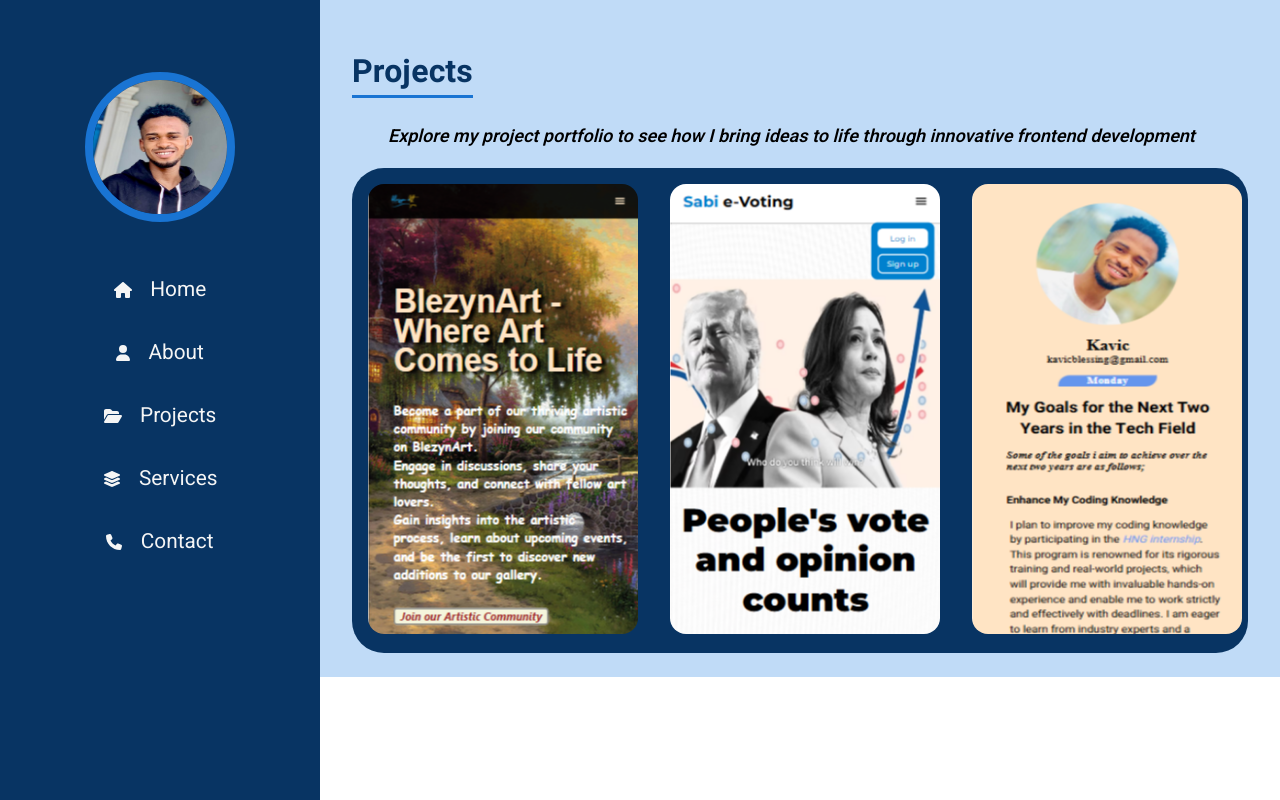
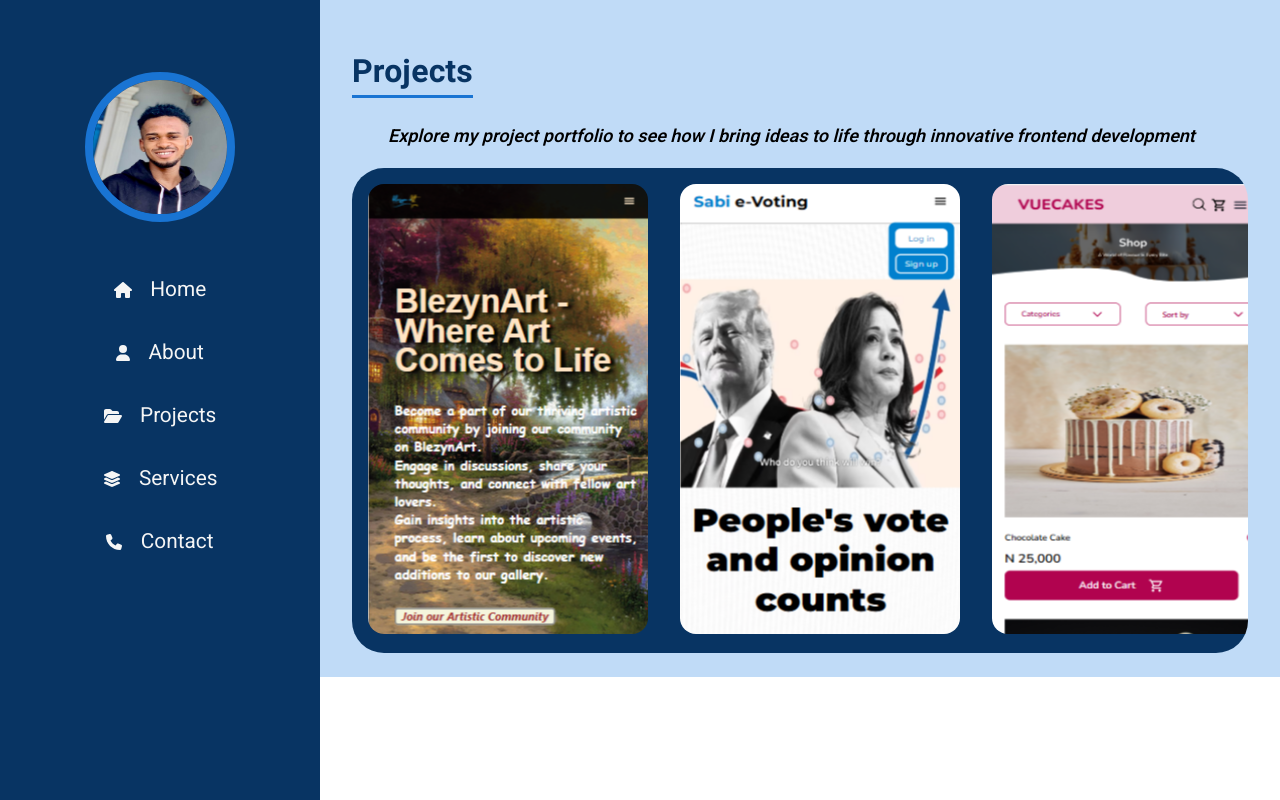
Before and after one commit to Kavic07/kavicPortfolio, a React (Vite) app: page /project in a window 1280 px wide. Built offline with nearby package versions, Linux system fonts and the light colour scheme.

Commit message:
Add: New image to the Project page

```diff
--- a/src/Pages/Project/Project.css
+++ b/src/Pages/Project/Project.css
@@ -71,7 +71,7 @@ h2.underline::after {
   margin-left: 1em;
 }
 .project-images img {
-  width: 270px;
+  width: 280px;
   height: 450px;
   border-radius: 1em;
   max-width: 100%;
--- a/src/Pages/Project/Project.jsx
+++ b/src/Pages/Project/Project.jsx
@@ -42,13 +42,13 @@ const Project = () => {
               <img src="./images/blezynart.png" alt="art-website" />
             </a>
             <a href="https://sabi-evote.vercel.app/" target="_blank">
-              <img src="./images/evote.png" alt="blog" />
+              <img src="./images/evote.png" alt="evote" />
+            </a>
+            <a href="https://vuecakes.netlify.app/" target="_blank">
+              <img src="./images/vuecakes.png" alt="vuecakes" />
             </a>
             <a href="https://kavicblog.netlify.app/" target="_blank">
               <img src="./images/blog.png" alt="blog" />
-            </a>
-            <a href="https://blezynart.netlify.app/" target="_blank">
-              <img src="./images/blezynart.png" alt="art-website" />
             </a>
             <a href="https://blezynart.netlify.app/" target="_blank">
               <img src="./images/blezynart.png" alt="art-website" />
```
Also changed, not shown: public/images/vuecakes.png (added).
